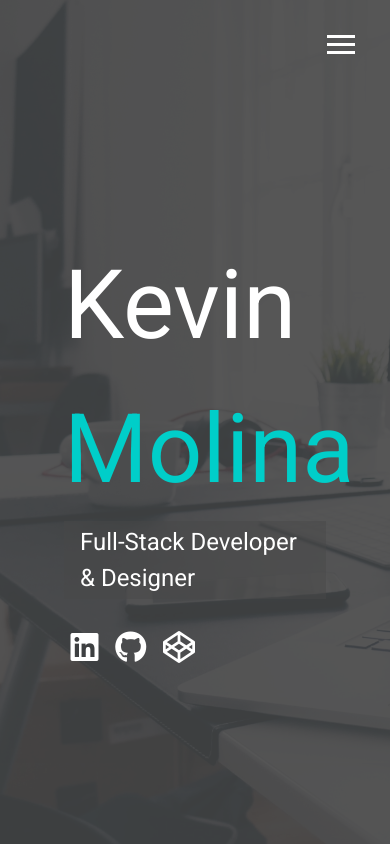
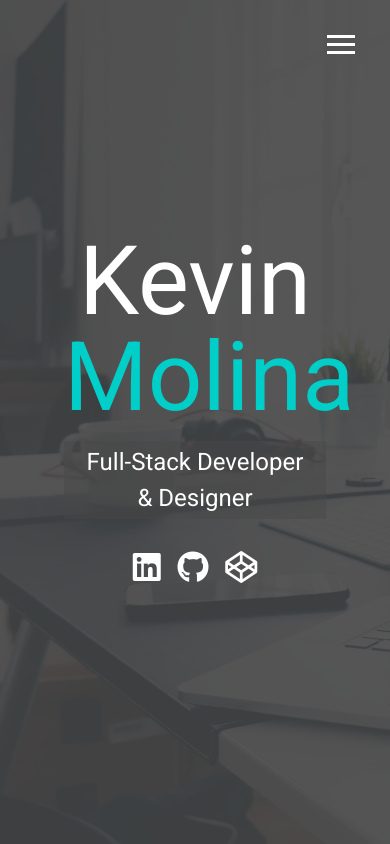
Before and after one commit to kevinmolina-io/portfolio, a website: page dist/index.html in a window 390 px wide. Drawn offline with Linux system fonts and the light colour scheme.

Commit message:
-- Added media queries -- Made menu overlay responsive 1) index.html: - fixed .portrait styling - removed static img tag 2) _config.scss: - added media query mixins 3) _menu.scss: - fixed background url issue 4) _mobile.scss: -  styled tablets and small laptop queries 5) main.scss: - imported _menu partial

```diff
--- a/sass/_config.scss
+++ b/sass/_config.scss
@@ -32,3 +32,29 @@ $background-opacity: 0.9;
     }
   }
 }
+
+// Media query mixins
+
+@mixin mediaSm {
+  @media screen and (max-width: 500px) {
+    @content;
+  }
+}
+
+@mixin mediaMd {
+  @media screen and (max-width: 768px) {
+    @content;
+  }
+}
+
+@mixin mediaLg {
+  @media screen and (min-width: 769px) and (max-width: 1170px) {
+    @content;
+  }
+}
+
+@mixin mediaXl {
+  @media screen and (min-width: 1171px) {
+    @content;
+  }
+}
--- a/sass/_menu.scss
+++ b/sass/_menu.scss
@@ -115,9 +115,11 @@
       -o-transform: translate3d(0, 0, 0);
     }
 
-    img {
+    .portrait {
       width: 250px;
       height: 250px;
+      background: url("/dist/img/portrait-large.JPG");
+      background-size: cover;
       border-radius: 50%;
       -webkit-border-radius: 50%;
       -moz-border-radius: 50%;
@@ -125,18 +127,6 @@
       -o-border-radius: 50%;
       border: solid 3px $secondary-color;
     }
-
-    // .portrait {
-    //   width: 250px;
-    //   height: 250px;
-    //   background: url("../dist/img/portrait-large.jpeg");
-    //   border-radius: 50%;
-    //   -webkit-border-radius: 50%;
-    //   -moz-border-radius: 50%;
-    //   -ms-border-radius: 50%;
-    //   -o-border-radius: 50%;
-    //   border: solid 3px $secondary-color;
-    // }
   }
 
   .nav-item {
--- /dev/null
+++ b/sass/_mobile.scss
@@ -0,0 +1,68 @@
+// Wide screens
+@include mediaXl {
+}
+
+// Desktops & Laptops
+@include mediaLg {
+}
+
+// Tablets & Small Laptops
+@include mediaMd {
+  main {
+    align-items: center;
+    text-align: center;
+
+    .lg-heading {
+      line-height: 1;
+      margin-bottom: 1rem;
+    }
+  }
+
+  ul.menu-nav,
+  div.menu-branding {
+    float: none;
+    width: 100%;
+    min-height: 0;
+
+    &.show {
+      transform: translate3d(0, 0, 0);
+      -webkit-transform: translate3d(0, 0, 0);
+      -moz-transform: translate3d(0, 0, 0);
+      -ms-transform: translate3d(0, 0, 0);
+      -o-transform: translate3d(0, 0, 0);
+    }
+  }
+
+  .menu-nav {
+    height: 75vh;
+    transform: translate3d(-100%, 0, 0);
+    -webkit-transform: translate3d(-100%, 0, 0);
+    -moz-transform: translate3d(-100%, 0, 0);
+    -ms-transform: translate3d(-100%, 0, 0);
+    -o-transform: translate3d(-100%, 0, 0);
+    font-size: 24px;
+  }
+
+  .menu-branding {
+    height: 25vh;
+    transform: translate3d(100%, 0, 0);
+    -webkit-transform: translate3d(100%, 0, 0);
+    -moz-transform: translate3d(100%, 0, 0);
+    -ms-transform: translate3d(100%, 0, 0);
+    -o-transform: translate3d(100%, 0, 0);
+
+    .portrait {
+      background: url("/dist/img/portrait-small.jpeg");
+      width: 150px;
+      height: 150px;
+      background-size: cover;
+    }
+  }
+}
+
+// Smartphones
+@include mediaSm {
+  main#home h1 {
+    margin-top: 10vh;
+  }
+}
--- a/sass/main.scss
+++ b/sass/main.scss
@@ -1,5 +1,6 @@
 @import "config";
 @import "menu";
+@import "mobile";
 
 * {
   box-sizing: border-box;
```
Also changed, not shown: dist/css/main.css, dist/index.html.
